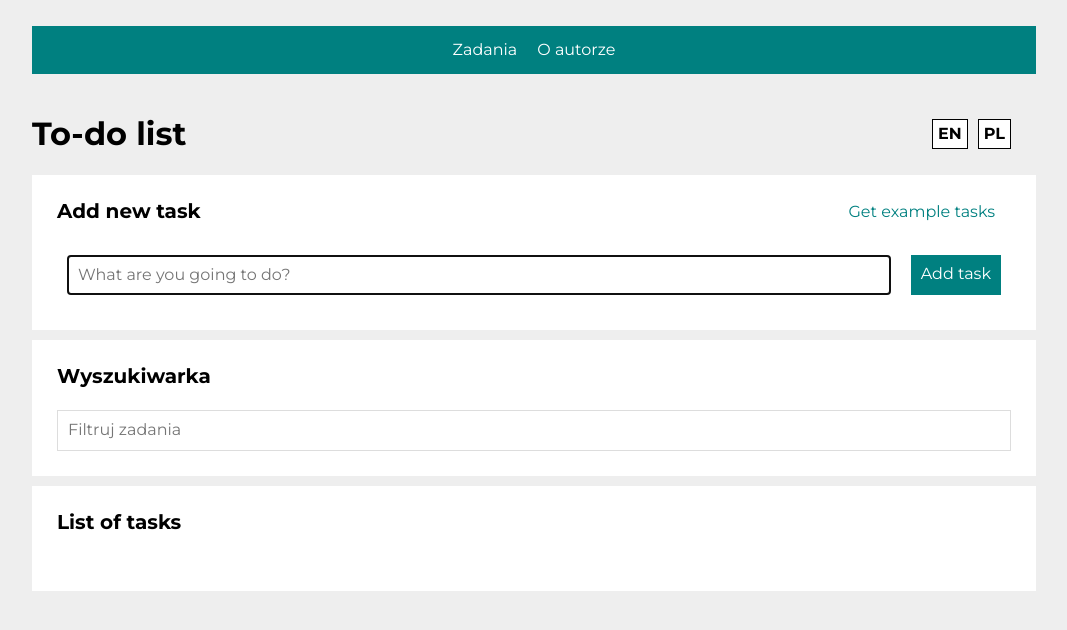
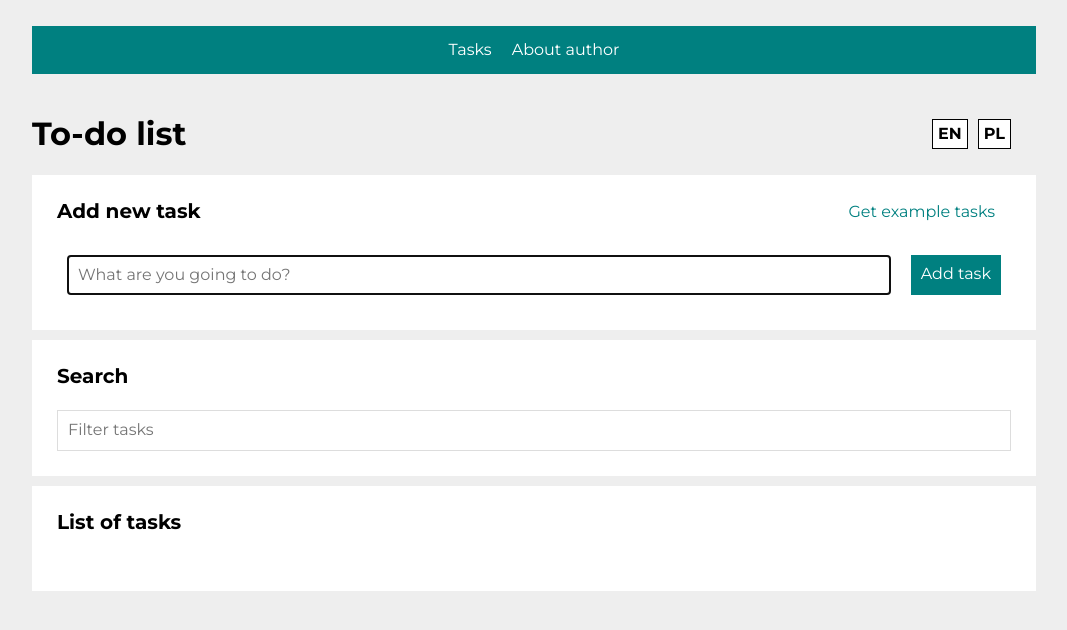
Before and after one commit to MCesarczyk/todo-list-react, a React (Create React App) app: page /#/tasks in a window 1280 px wide. Before the commit this address led to /#/zadania. Shown: the top 630 px of the page, without its empty margins (106-1173 px from the left). Built offline with nearby package versions, Linux system fonts and the light colour scheme.

Commit message:
language support added to all components

```diff
--- a/src/App.js
+++ b/src/App.js
@@ -1,36 +1,47 @@
 import { Switch, Route, HashRouter, Redirect } from "react-router-dom";
+import { StyledNavBeam, StyledNavLink } from "./styled";
+import { useSelector } from "react-redux";
+import { selectLanguage } from "./features/languages/languageSlice";
 import TasksPage from "./features/tasks/TasksPage";
 import TaskPage from "./features/tasks/TaskPage";
 import AuthorPage from "./features/author/AuthorPage";
-import { StyledNavBeam, StyledNavLink } from "./styled";
+import descriptions from "./features/languages/descriptions";
 
-const App = () => (
+const App = () => {
+    const language = useSelector(selectLanguage);
+
+    return (
         <HashRouter>
             <nav>
                 <StyledNavBeam>
                     <li>
-                    <StyledNavLink to="/zadania">Zadania</StyledNavLink>
+                        <StyledNavLink to="/tasks">
+                            {descriptions[language].tasksPageTitle}
+                        </StyledNavLink>
                     </li>
                     <li>
-                    <StyledNavLink to="/autor">O autorze</StyledNavLink>
+                        <StyledNavLink to="/author">
+                        {descriptions[language].authorPageTitle}
+                        </StyledNavLink>
                     </li>
                 </StyledNavBeam>
                 <Switch>
-                <Route path="/zadania/:id">
+                    <Route path="/tasks/:id">
                         <TaskPage />
                     </Route>
-                <Route path="/zadania">
+                    <Route path="/tasks">
                         <TasksPage />
                     </Route>
-                <Route path="/autor">
+                    <Route path="/author">
                         <AuthorPage />
                     </Route>
                     <Route path="/">
-                    <Redirect to="/zadania" />
+                        <Redirect to="/tasks" />
                     </Route>
                 </Switch>
             </nav>
         </HashRouter>
-);
+    )
+};
 
 export default App;
--- a/src/features/author/AuthorPage.js
+++ b/src/features/author/AuthorPage.js
@@ -1,15 +1,22 @@
+import { useSelector } from "react-redux";
+import { selectLanguage } from "../languages/languageSlice";
+import descriptions from "../languages/descriptions";
 import Header from "../../common/Header";
 import Section from "../../common/Section";
 
-const AuthorPage = () => (
+const AuthorPage = () => {
+    const language = useSelector(selectLanguage);
+
+    return (
         <main>
-        <Header title="O autorze" />
+            <Header title={descriptions[language].authorPageTitle} />
             <Section
                 title="Michał Cesarczyk"
-            body={<>O mnie</>}
+                body={descriptions[language].authorPageContent}
                 extraHeaderContent={<></>}
             />
         </main>
-);
+    )
+};
 
 export default AuthorPage;
--- a/src/features/languages/descriptions.js
+++ b/src/features/languages/descriptions.js
@@ -8,7 +8,18 @@ const descriptions = {
     setDoneButtonInnerText: "Finish all",
     toggleButtonInnerTextHidden: "Show done",
     toggleButtonInnerTextVisible: "Hide done",
-    getExampleTasksButtonText: "Get example tasks"
+    getExampleTasksButtonText: "Get example tasks",
+    tasksPageTitle: "Tasks",
+    taskPageTitle: "Task details",
+    taskStatusLabel: "Accomplished: ",
+    taskStatusDone: "Yes",
+    taskStatusUndone: "No",
+    taskStatusNotFound: "Task not found",
+    searchSectionTitle: "Search",
+    searchLabelPlaceholder: "Filter tasks",
+    getExampleTasksButtonLoader: "Loading...",
+    authorPageTitle: "About author",
+    authorPageContent: "My name is Mike. I deal with machining on a daily basis, working in the railway industry as a CNC technologist-programmer. I like this programming part of my job the most. IT technologies, the world of FOSS, Linux and the basics of programming have always been close to me, and for some time I plan to make frontend development my main occupation. Outside of working hours, I lift weights at the gym, ride my bike, and recently I also swim on a paddleboard, which my wife infected me with :)",
   },
   PL: {
     headerTitle: "Lista zadań",
@@ -19,7 +30,18 @@ const descriptions = {
     setDoneButtonInnerText: "Ukończ wszystkie",
     toggleButtonInnerTextHidden: "Pokaż ukończone",
     toggleButtonInnerTextVisible: "Ukryj ukończone",
-    getExampleTasksButtonText: "Pobierz przykładowe zadania"
+    getExampleTasksButtonText: "Pobierz przykładowe zadania",
+    tasksPageTitle: "Zadania",
+    taskPageTitle: "Szczegóły zadania",
+    taskStatusLabel: "Ukończone: ",
+    taskStatusDone: "Tak",
+    taskStatusUndone: "Nie",
+    taskStatusNotFound: "Nie znaleziono zadania",
+    searchSectionTitle: "Wyszukiwarka",
+    searchLabelPlaceholder: "Filtruj zadania",
+    getExampleTasksButtonLoader: "Ładowanie...",
+    authorPageTitle: "O autorze",
+    authorPageContent: "Mam na imię Michał.Na co dzień zajmuję się obróbką skrawaniem, pracując w branży kolejowej jako technolog- programista CNC.Tę programistyczną część mojej pracy lubię najbardziej.Zawsze bliskie mi były technologie IT, świat FOSS, Linuksa i podstawy programowania, a od jakiegoś czasu planuję uczynić frontend development moim głównym zajęciem.Poza godzinami pracy ćwiczę na siłowni, jeżdżę na rowerze, a od niedawna także pływam na paddleboardzie, czym zaraziła mnie moja małżonka:)",
   }
 };
 
--- a/src/features/tasks/TaskPage/index.js
+++ b/src/features/tasks/TaskPage/index.js
@@ -4,18 +4,29 @@ import descriptions from "../../languages/descriptions";
 import { useParams } from 'react-router-dom';
 import { useSelector } from "react-redux";
 import { getTasksById } from "../tasksSlice";
+import { selectLanguage } from "../../languages/languageSlice";
 
 function TaskPage() {
   const { id } = useParams();
   const task = useSelector(state => getTasksById(state, id));
+  const language = useSelector(selectLanguage);
 
   return (
     <main>
-      <Header title="Szczegóły zadania" />
+      <Header title={descriptions[language].taskPageTitle} />
       <Section
-        title={task ? task.content : "Nie znaleziono :O"}
-        body={<><strong>Ukończone: </strong> {task.done ? "Tak" : "Nie"} </>}
-        extraHeaderContent={<>gotowe</>}
+        title={!task ? descriptions[language].taskStatusNotFound : task.content}
+        body={<>
+          <strong>
+            {task && descriptions[language].taskStatusLabel}
+          </strong>
+          {task ?
+            (task.done ?
+              descriptions[language].taskStatusDone
+              : descriptions[language].taskStatusUndone)
+            : ""}
+        </>}
+        extraHeaderContent={<></>}
       />
     </main>
   );
--- a/src/features/tasks/TasksPage/Search/index.js
+++ b/src/features/tasks/TasksPage/Search/index.js
@@ -2,10 +2,14 @@ import { useHistory, useLocation } from "react-router-dom";
 import searchQueryParamName from "../searchQueryParamName";
 import Input from "../../input"
 import { Wrapper } from "./styled";
+import { useSelector } from "react-redux";
+import { selectLanguage } from "../../../languages/languageSlice";
+import descriptions from "../../../languages/descriptions";
 
 const Search = () => {
     const location = useLocation();
     const history = useHistory();
+    const language = useSelector(selectLanguage);
 
     const searchParams = new URLSearchParams(location.search);
     const query = searchParams.get("searchQueryParamName");
@@ -30,7 +34,7 @@ const Search = () => {
     return (
         <Wrapper>
             <Input
-                placeholder="Filtruj zadania"
+                placeholder={descriptions[language].searchLabelPlaceholder}
                 value={query || ""}
                 onChange={onInputChange}
             />
--- a/src/features/tasks/TasksPage/TaskList/index.js
+++ b/src/features/tasks/TasksPage/TaskList/index.js
@@ -25,7 +25,7 @@ const TaskList = () => {
             {task.done ? "✔" : " "}
           </Button>
           <TaskContent done={task.done}>
-            <Link to={`/zadania/${task.id}`}>{task.content}</Link>
+            <Link to={`/tasks/${task.id}`}>{task.content}</Link>
           </TaskContent>
           <Button
             remove
--- a/src/features/tasks/TasksPage/index.js
+++ b/src/features/tasks/TasksPage/index.js
@@ -1,5 +1,4 @@
 import Form from "./Form";
-import Switcher from "../../languages/Switcher";
 import TaskList from "./TaskList";
 import Buttons from "./Buttons";
 import Section from "../../../common/Section";
@@ -34,15 +33,14 @@ function TasksPage() {
           <>
             <div>
               <Button onClick={() => dispatch(fetchExampleTasks())}>
-                {(state === "loading") ? "loading" : descriptions[language].getExampleTasksButtonText}
-                {/* {descriptions[language].getExampleTasksButtonText} */}
+                {(state === "loading") ? descriptions[language].getExampleTasksButtonLoader : descriptions[language].getExampleTasksButtonText}
               </Button>
             </div>
           </>
         }
       />
       <Section
-        title="Wyszukiwarka"
+        title={descriptions[language].searchSectionTitle}
         body={<Search />}
         extraHeaderContent={<></>}
       />
```
Lines whose indentation alone changed are shown as unchanged.
